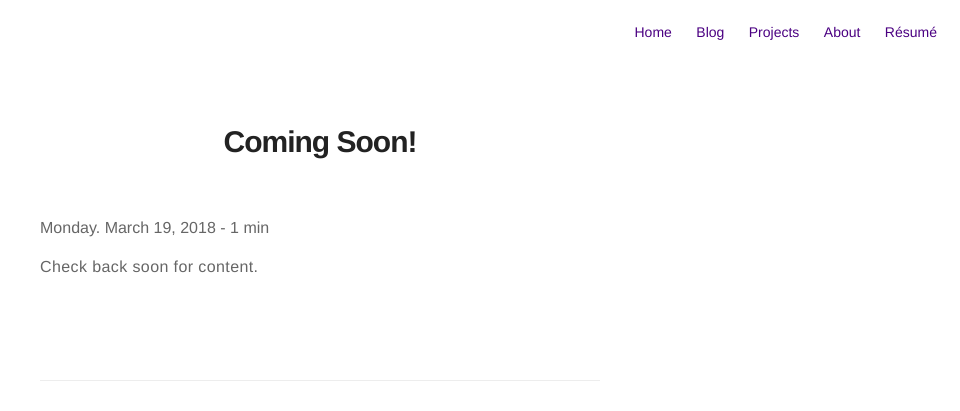
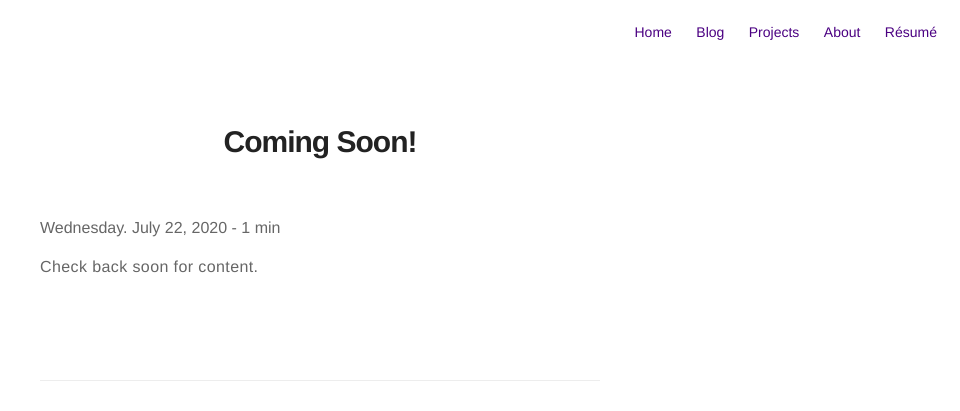
Before and after one commit to meredithb3/meredithb3.github.io, a Jekyll site: the page built from _posts/2020-07-22-coming-soon.markdown, in a window 1280 px wide. Shown: the top 411 px of the page, without its empty margins (320-1280 px from the left). Built offline with Jekyll 4.4.1, drawn with Linux system fonts in a browser that asks for light colours.

Commit message:
updated coming soon post

```diff
--- a/_posts/2020-07-22-coming-soon.markdown
+++ b/_posts/2020-07-22-coming-soon.markdown
@@ -1,7 +1,7 @@
 ---
 title: "Coming Soon!"
 layout: post
-date: 2018-03-19 17:00
+date: 2020-07-22 13:00
 headerImage: false
 projects: false
 category: blog
```
